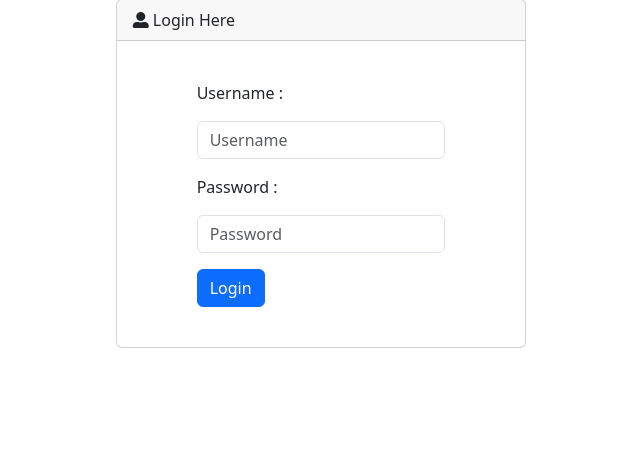
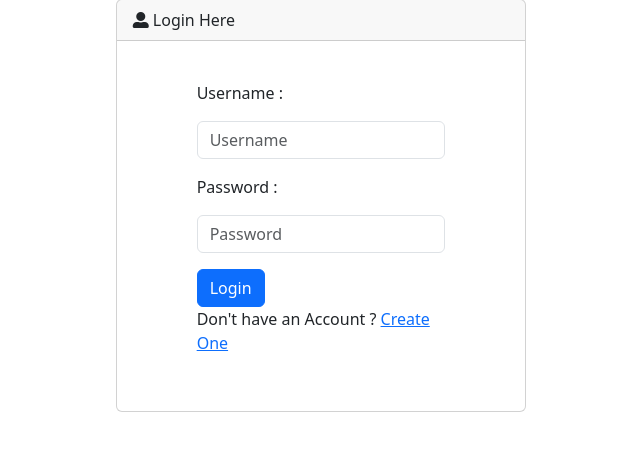
Before and after one commit to BackendExpert/Online-Chat-App, a PHP site: page / in a window 1280 px wide. Shown: the part 51-502 px from the top of the page, without its empty margins (319-959 px from the left). Run offline with PHP 8.4, Linux system fonts and the light colour scheme; some libraries are stand-ins or nearby versions.

Commit message:
Update
Co-Authored-By: JehanKandy  <jehankandy@gmail.com>

```diff
--- a/index.php
+++ b/index.php
@@ -21,6 +21,7 @@
 
                         <input type="submit" value="Login" class="btn btn-primary">
                     </form>
+                    <p>Don't have an Account ? <a href="">Create One</a></p>
                 </div>
             </div>
         </div>
```
Also changed, not shown: lib/views/reg.php (added).
